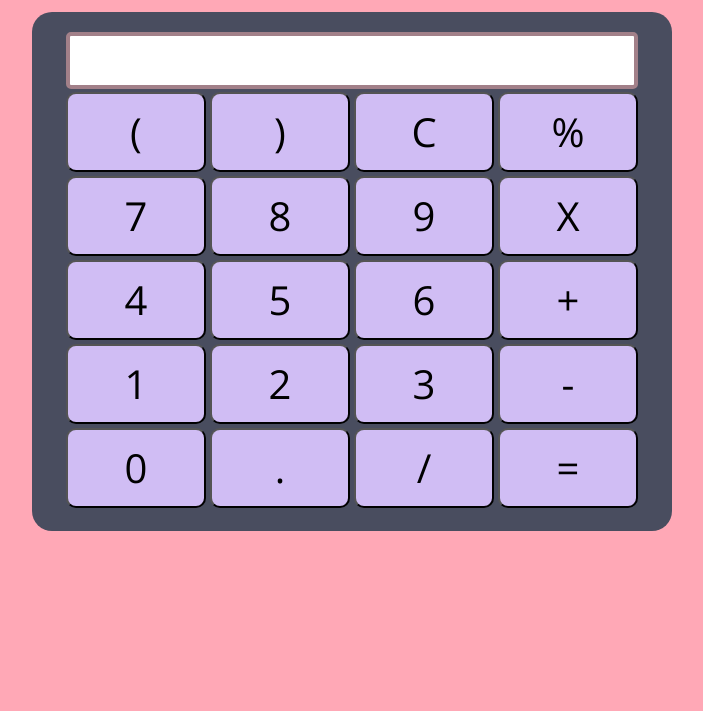
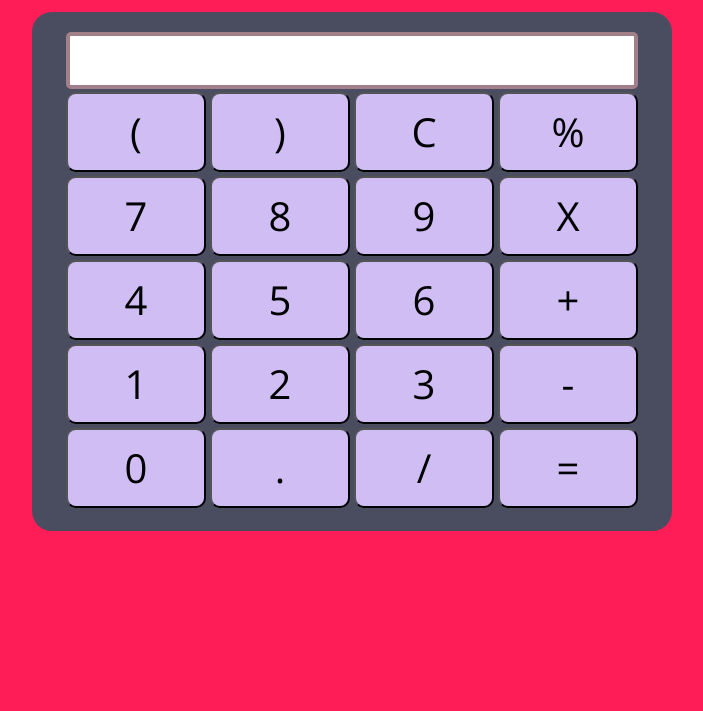
Before and after one commit to krutiiii/OIBSIP-TASK1, a plain HTML site: page index.html in a window 1280 px wide. Shown: the part 89-800 px from the top of the page, without its empty margins (288-991 px from the left). Drawn offline with nearby package versions, Linux system fonts and the light colour scheme.

Commit message:
Update style.css

```diff
--- a/style.css
+++ b/style.css
@@ -7,12 +7,10 @@ html {
 
     background-size: cover;
     width: 100%;
-    background-color: #ffa8B6;
+    background-color: #ff1d58;
 }
 
-body {
-     background-color: #ffa8B6;
-}
+
 
 .container {
     text-align: center;
```
